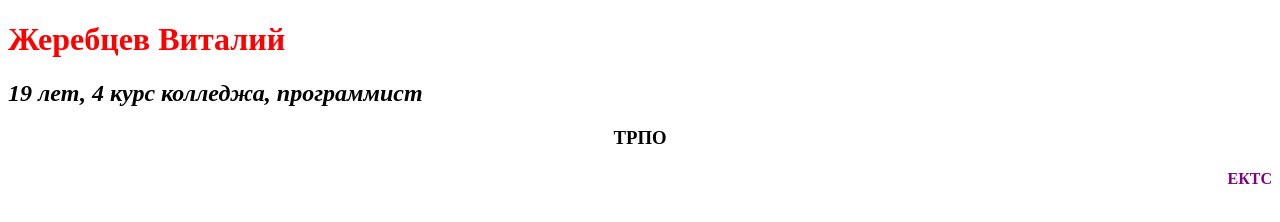
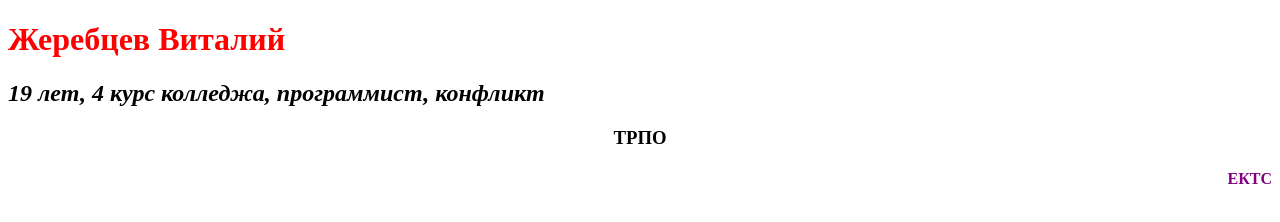
Before and after one commit to boryaxray/Pract3_GIT, a plain HTML site: page index.html in a window 1280 px wide. Drawn offline with Linux system fonts and the light colour scheme.

Commit message:
updated from feature-conflict

```diff
--- a/index.html
+++ b/index.html
@@ -10,7 +10,7 @@
 <body>
     <div class="info">
         <h1>Жеребцев Виталий</h1>
-        <h2>19 лет, 4 курс колледжа, программист</h2>
+        <h2>19 лет, 4 курс колледжа, программист, конфликт</h2>
         <h3>TРПО</h3>
         <h4>ЕКТС</h4>
     </div>
```
